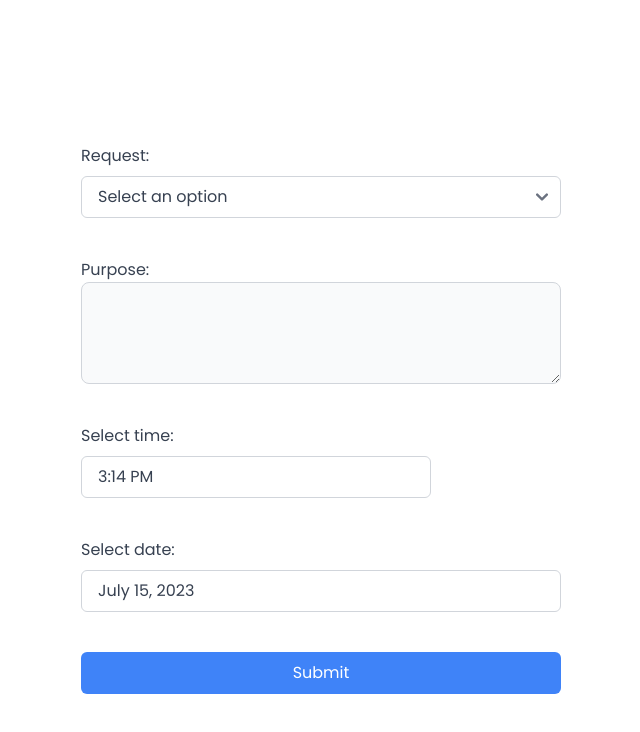
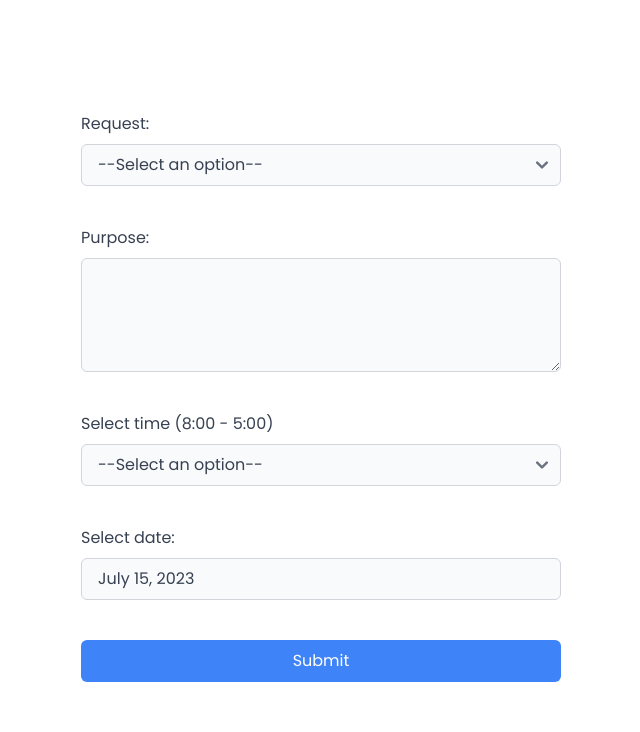
Before and after one commit to Jeco99/BAS-project, a React (Vite) app in the folder BAS/: page / in a window 1280 px wide. Shown: the top 732 px of the page, without its empty margins (319-959 px from the left). Built offline with nearby package versions, Linux system fonts and the light colour scheme.

Commit message:
Modify TimeSelection, Add min&max on datepicker

```diff
--- a/BAS/src/components/user/appointmentDisplay/appointmentDisplay.jsx
+++ b/BAS/src/components/user/appointmentDisplay/appointmentDisplay.jsx
@@ -6,6 +6,7 @@ function AppointmentDisplay() {
   const [startDate, setStartDate] = useState(new Date());
   const [request, setRequest] = useState('');
   const [purpose, setPurpose] = useState('');
+  const [selectTime, setSelectTime] = useState('');
   const [showModal, setShowModal] = useState(false);
 
   const handleDateChange = (date) => {
@@ -16,18 +17,6 @@ function AppointmentDisplay() {
     // Exclude weekends (Saturday and Sunday)
     const day = date.getDay();
     return day !== 0 && day !== 6;
-  };
-
-  const minTime = new Date();
-  minTime.setHours(8, 0, 0);
-
-  const maxTime = new Date();
-  maxTime.setHours(16, 0, 0);
-
-  const filterPassedTime = (time) => {
-    const currentDate = new Date();
-    const selectedDate = new Date(time);
-    return currentDate.getTime() < selectedDate.getTime();
   };
 
   const handleSubmit = (e) => {
@@ -41,20 +30,20 @@ function AppointmentDisplay() {
 
   return (
     <div>
-    <form className="space-y-10 mt-32 p-4 mx-auto max-w-lg" onSubmit={handleSubmit}>
+    <form className="space-y-10 mt-24 p-4 mx-auto max-w-lg" onSubmit={handleSubmit}>
       <div>
-        <label htmlFor="dropdown" className="block text-gray-700">
+        <label htmlFor="RequestList" className="block text-gray-700">
           Request:
         </label>
         <select
-          id="dropdown"
-          name="dropdown"
-          className="w-full px-4 py-2 mt-2 text-gray-700 bg-white border border-gray-300 rounded-md focus:border-blue-500 focus:ring-blue-500"
+          id="RequestList"
+          name="RequestList"
+          className="w-full flex px-4 py-2 mt-2 text-gray-700 bg-gray-50 border border-gray-300 rounded-md focus:border-blue-500 focus:ring-blue-500 overflow-y-auto"
           required
           value={request}
           onChange={(e) => setRequest(e.target.value)}
           >
-          <option value="">Select an option</option>
+          <option value="">--Select an option--</option>
             <option value="Barangay Clearance">Barangay Clearance</option>
             <option value="Barangay Certificate">Barangay Certificate</option>
             <option value="Barangay Permit">Barangay Permit</option>
@@ -68,7 +57,7 @@ function AppointmentDisplay() {
         <textarea
           id="purpose"
           rows="4"
-          className="block w-full p-2.5 text-sm text-gray-900 bg-gray-50 rounded-lg border border-gray-300 focus:ring-blue-500 focus:border-blue-500 dark:bg-gray-700 dark:border-gray-600 dark:placeholder-gray-400 dark:text-white dark:focus:ring-blue-500 dark:focus:border-blue-500"
+          className="w-full flex px-4 py-2 mt-2 text-gray-700 bg-gray-50 border border-gray-300 rounded-md focus:border-blue-500 focus:ring-blue-500 overflow-y-auto"
           required
           value={purpose}
           onChange={(e) => setPurpose(e.target.value)}
@@ -76,24 +65,28 @@ function AppointmentDisplay() {
           </textarea>
       </div>
       <div>
-        <label htmlFor="datepicker" className="block text-gray-700">
-          Select time:
+        <label htmlFor="SelectTime" className="block text-gray-700">
+          Select time (8:00 - 5:00)
         </label>
-        <DatePicker
-          id="datepicker"
-          selected={startDate}
-          onChange={(date) => setStartDate(date)}
-          showTimeSelect
-          showTimeSelectOnly
-          timeIntervals={30}
-          timeCaption="Time"
-          dateFormat="h:mm aa"
-          filterTime={filterPassedTime}
-          minTime={minTime}
-          maxTime={maxTime}
-          className="w-full px-4 py-2 mt-2 text-gray-700 bg-white border border-gray-300 rounded-md focus:border-blue-500 focus:ring-blue-500"
+        <select
+          id="SelectTime"
+          name="SelectTime"
+          className="w-full flex px-4 py-2 mt-2 text-gray-700 bg-gray-50 border border-gray-300 rounded-md focus:border-blue-500 focus:ring-blue-500 overflow-y-auto"
           required
-        />
+          value={selectTime}
+          onChange={(e) => setSelectTime(e.target.value)}
+          >
+          <option value="">--Select an option--</option>
+            <option value="8:00 - 9:00">8:00 - 9:00</option>
+            <option>9:00 - 10:00</option>
+            <option>10:00 - 11:00</option>
+            <option>11:00 - 12:00</option>
+            <option>12:00 - 1:00</option>
+            <option>1:00 - 2:00</option>
+            <option>2:00 - 3:00</option>
+            <option>3:00 - 4:00</option>
+            <option>4:00 - 5:00</option>
+        </select>
       </div>
       <div>
         <label htmlFor="datepicker" className="block text-gray-700">
@@ -105,8 +98,10 @@ function AppointmentDisplay() {
           onChange={handleDateChange}
           dateFormat="MMMM d, yyyy"
           filterDate={weekDays}
+          minDate={new Date()}
+          maxDate={new Date("2023-8-31")}
           withPortal
-          className="w-full px-4 py-2 mt-2 text-gray-700 bg-white border border-gray-300 rounded-md focus:border-blue-500 focus:ring-blue-500"
+          className="w-full px-4 py-2 mt-2 text-gray-700 bg-gray-50 border border-gray-300 rounded-md focus:border-blue-500 focus:ring-blue-500"
           required
         />
       </div>
@@ -122,11 +117,12 @@ function AppointmentDisplay() {
 
     {showModal && (
         <div className="fixed block inset-0 flex items-center justify-center z-50 bg-teal-700 opacity-100 overflow-x-hidden overflow-y-auto">
-          <div className="bg-white p-6 rounded-lg mx-8">
+          <div className="bg-gray-50 p-6 rounded-lg mx-8">
             <h2 className="text-lg font-semibold mb-4">Summary</h2>
             <p>Request: {request}</p>
             <p>Purpose: {purpose}</p>
-            <p>Date and Time: {startDate.toString()}</p>
+            <p>Time: {selectTime}</p>
+            <p>Date: {startDate.toDateString()}</p>
             <div className="pt-8">
             <button
             type="button"
@@ -137,7 +133,7 @@ function AppointmentDisplay() {
               </button>
             <button
             type="button"
-            class="text-gray-500 bg-white hover:bg-gray-100 focus:ring-4 focus:outline-none focus:ring-blue-300 rounded-lg border border-gray-200 text-sm font-medium px-5 py-2.5 hover:text-gray-900 focus:z-10 dark:bg-gray-700 dark:text-gray-300 dark:border-gray-500 dark:hover:text-white dark:hover:bg-gray-600 dark:focus:ring-gray-600"
+            class="text-gray-500 bg-gray-50 hover:bg-gray-100 focus:ring-4 focus:outline-none focus:ring-blue-300 rounded-lg border border-gray-200 text-sm font-medium px-5 py-2.5 hover:text-gray-900 focus:z-10 dark:bg-gray-700 dark:text-gray-300 dark:border-gray-500 dark:hover:text-white dark:hover:bg-gray-600 dark:focus:ring-gray-600"
             onClick={closeModal}
             >
               Back
```
